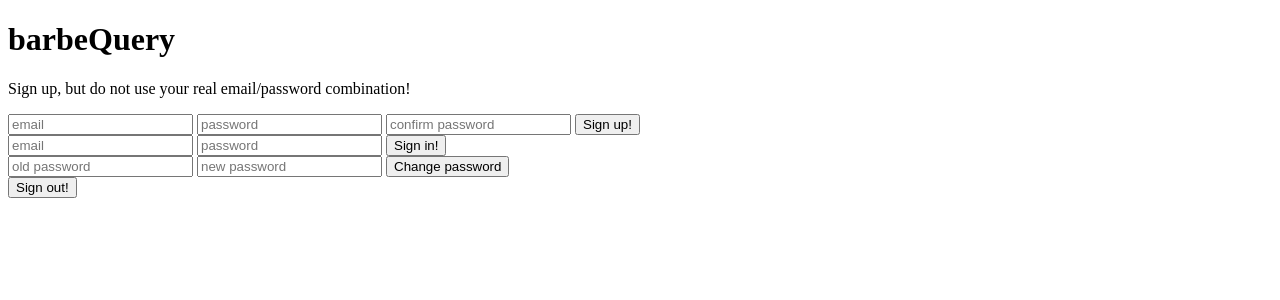
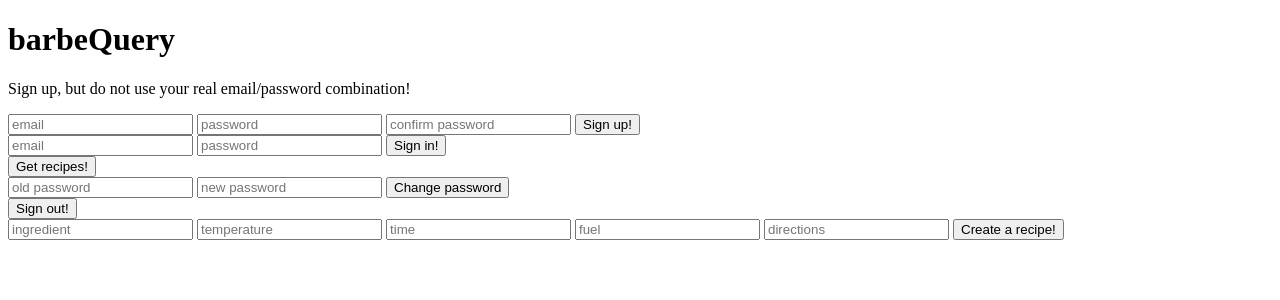
Before and after one commit to adamrturman/barbeQuery-client, a web app: file index.html in a window 1280 px wide. Shown: the top 300 px of the page. Run offline with its HTML, style and script files only (its server is not run), Linux system fonts and the light colour scheme; some libraries are stand-ins or nearby versions.

Commit message:
Working on Create and Index (web app)
Need to find out why req.body.recipe is undefined

```diff
--- a/assets/scripts/app.js
+++ b/assets/scripts/app.js
@@ -3,6 +3,7 @@
 // use require with a reference to bundle the file and use it in this file
 // const example = require('./example')
 const authEvents = require('./auth/events')
+const recipeEvents = require('./recipes/events')
 
 // use require without a reference to ensure a file is bundled
 // require('./example')
@@ -12,4 +13,6 @@ $(() => {
   $('#sign-in').on('submit', authEvents.onSignIn)
   $('#change-password').on('submit', authEvents.onChangePassword)
   $('#sign-out').on('submit', authEvents.onSignOut)
+  $('#getRecipesButton').on('click', recipeEvents.onGetRecipes)
+  $('#create-recipes').on('submit', recipeEvents.onCreateRecipes)
 })
--- a/assets/scripts/auth/events.js
+++ b/assets/scripts/auth/events.js
@@ -7,6 +7,7 @@ const onSignUp = function (event) {
   event.preventDefault()
   const form = event.target
   const formData = getFormFields(form)
+  console.log("This is formData", formData)
   api.signUp(formData)
     .then(ui.signUpSuccess)
     .catch(ui.signUpFailure)
--- a/assets/scripts/templates/recipe-posting.handlebars
+++ b/assets/scripts/templates/recipe-posting.handlebars
@@ -14,7 +14,7 @@
     <h6>Directions:</h6>
     <p>{{recipe.directions}}</p>
     <button type="submit" class="btn btn-danger update-recipe">Update recipe</button>
-    <!-- {{> partial}} -->
+
   </section>
 
 {{/each}}
--- a/index.html
+++ b/index.html
@@ -28,6 +28,12 @@
         </form>
       </div>
       <div id="authenticated">
+        <nav>
+          <div class="app-name"></div>
+          <div class="nav-buttons">
+              <button id="getRecipesButton" class="btn btn-info mr-2">Get recipes!</button>
+          </div>
+    </nav>
         <form id="change-password" class="form">
           <input name="passwords[old]" type="password" placeholder="old password">
           <input name="passwords[new]" type="password" placeholder="new password">
@@ -36,6 +42,15 @@
         <form id="sign-out" class="button">
           <button type="submit">Sign out!</button>
         </form>
+        <form id="create-recipes" class="form">
+          <input name="ingredient" type="text" placeholder="ingredient">
+          <input name="temperature" type="number" placeholder="temperature">
+          <input name="time" type="number" placeholder="time">
+          <input name="fuel" type="text" placeholder="fuel">
+          <input name="directions" type="text" placeholder="directions">
+          <button id="createRecipesButton" class="btn btn-info mr-2">Create a recipe!</button>
+        </form>
+
         <main>
           <div id="content" class="content"></div>
         </main>
```
Also changed, not shown: assets/scripts/recipes/api.js (+33 -0 lines), assets/scripts/recipes/events.js (+27 -0 lines), assets/scripts/recipes/ui.js (+25 -0 lines).
